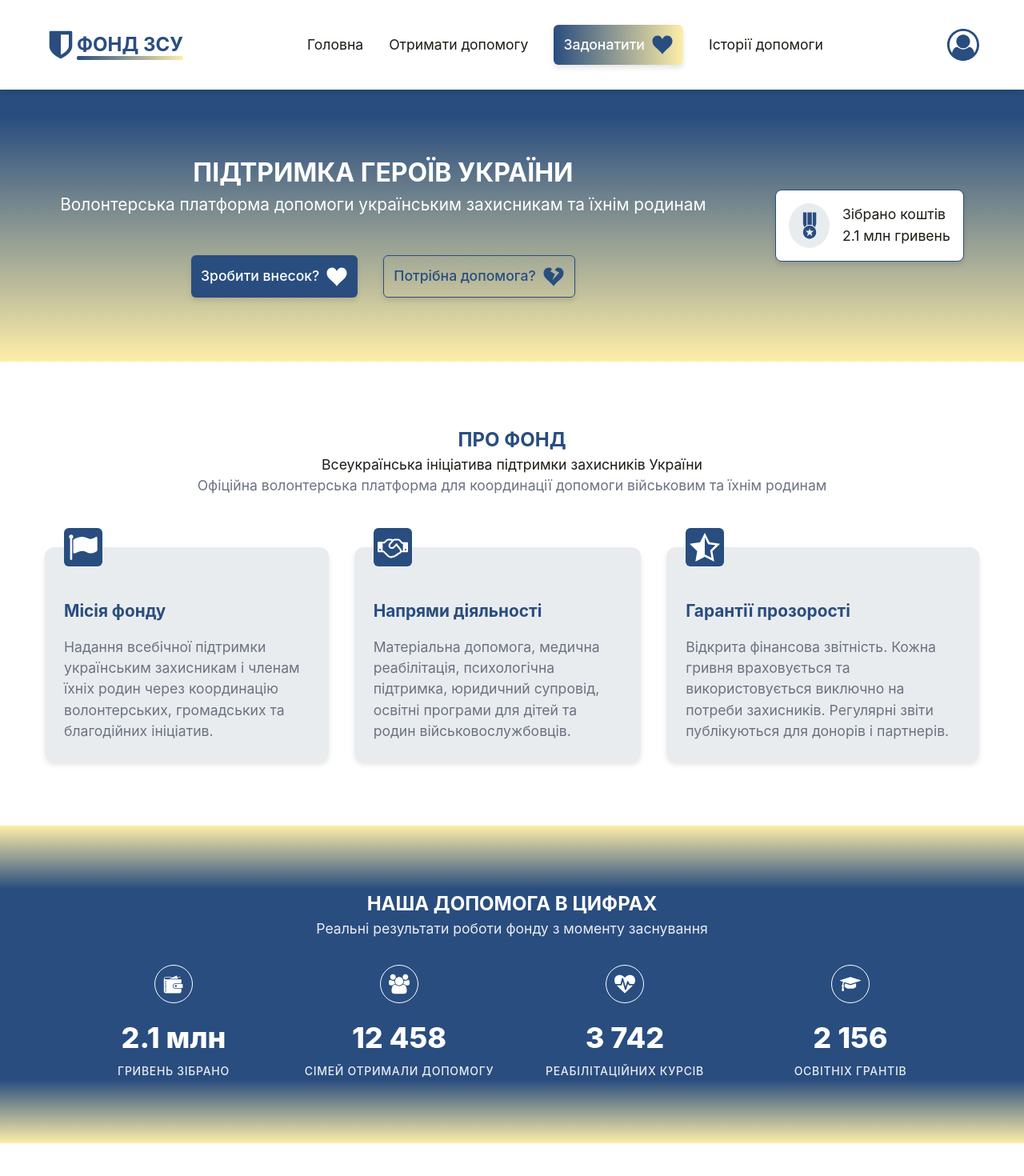
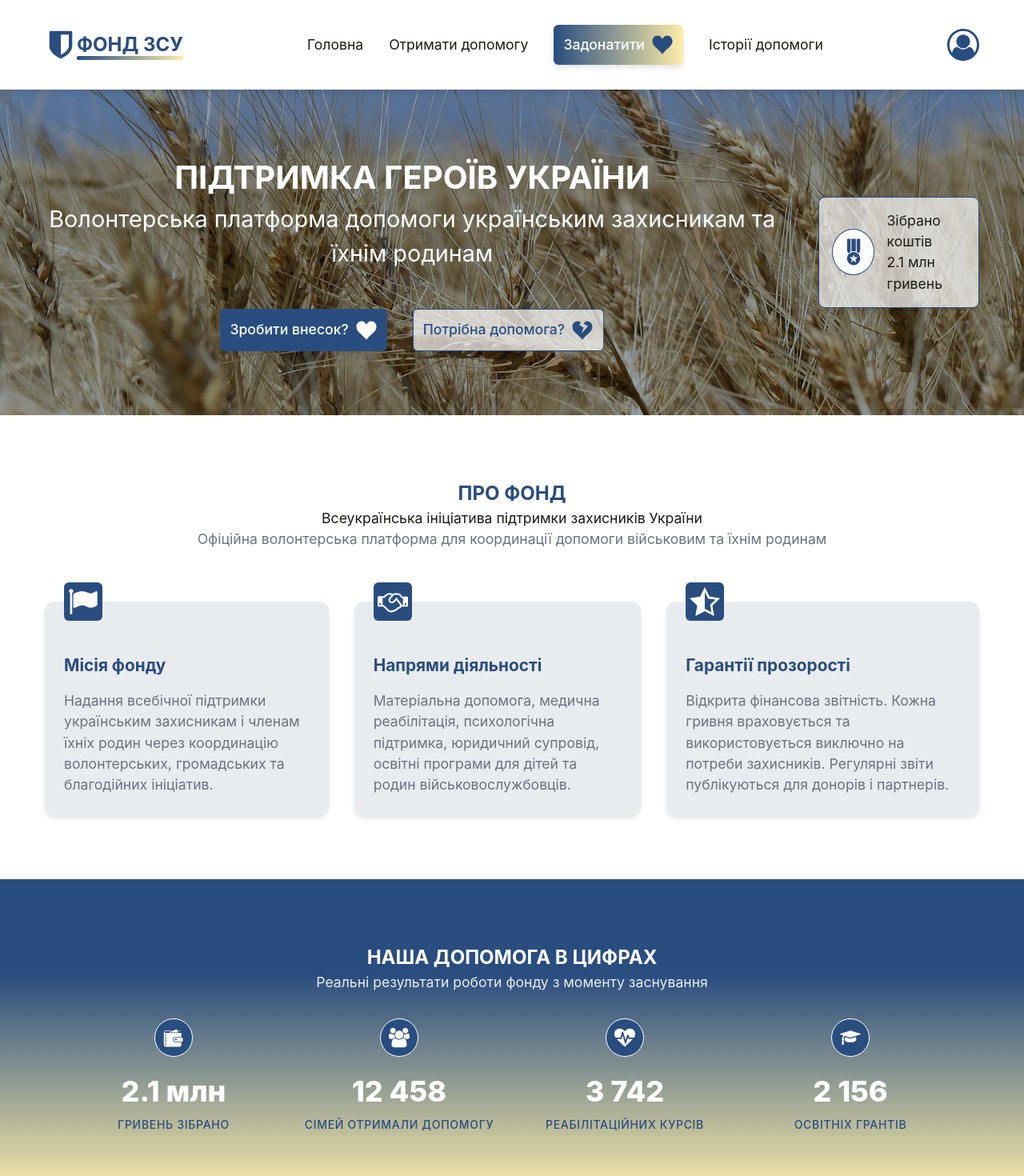
Before and after one commit to HannaTkachenko2204/support-fund-front, a React (Vite) app: page / in a window 1280 px wide. Shown: the top 1470 px of the page at 80% size. Built offline with nearby package versions, Linux system fonts and the light colour scheme.

Commit message:
hero img

```diff
--- a/src/components/Counter/Counter.module.css
+++ b/src/components/Counter/Counter.module.css
@@ -2,7 +2,7 @@
   display: flex;
   gap: 1rem;
   align-items: center;
-  background-color: white;
+  background-color: rgba(255, 255, 255, 0.7);
   padding: 1rem;
   border: 1px solid #294d7f;
   box-shadow: 0 4px 6px rgba(0, 0, 0, 0.1);
@@ -12,8 +12,9 @@
 }
 
 .icon_circ {
-  background-color: #e9ecef;
+  background-color: white;
   border-radius: 50%;
+  border: 1px solid #294d7f;
   padding: 0.5rem;
   display: flex;
   align-items: center;
--- a/src/components/HelpLink/HelpLink.module.css
+++ b/src/components/HelpLink/HelpLink.module.css
@@ -14,7 +14,7 @@
 }
 
 .link_light {
-  background-color: transparent;
+  background-color: rgba(255, 255, 255, 0.7);
   border: 1px solid #294d7f;
   color: #294d7f;
   box-shadow: 0 4px 6px rgba(0, 0, 0, 0.1);
--- a/src/components/HelpNumbers/HelpNumbers.module.css
+++ b/src/components/HelpNumbers/HelpNumbers.module.css
@@ -1,5 +1,5 @@
 .section {
-    background: linear-gradient(to bottom, #feeea8 0%, #294d7f 20%,#294d7f 80%, #feeea8 100%);
+    background: linear-gradient(to bottom, #294d7f 0%, #294d7f 30%, #feeea8 100%);
     color: white;
     padding: 5rem 0;
     text-align: center;
@@ -59,5 +59,5 @@
     font-weight: 500;
     text-transform: uppercase;
     letter-spacing: 0.05em;
-    color: #e9ecef;
+    color: #294d7f;
 }
--- a/src/components/Hero/Hero.module.css
+++ b/src/components/Hero/Hero.module.css
@@ -1,7 +1,13 @@
 .section {
-    background: linear-gradient(to bottom, #294d7f 0%, #294d7f 10%, #feeea8 100%);
-    color: white;
-    padding: 5rem 0;
+  background-image:
+    linear-gradient(rgba(41, 77, 127, 0.5), rgba(41, 77, 127, 0.5)),
+    url('/assets/flag.jpg');
+  background-size: cover;
+  background-position: center;
+  background-repeat: no-repeat;
+  background-blend-mode: multiply;
+  color: white;
+  padding: 5rem 0;
 }
 
 .hero {
@@ -21,12 +27,13 @@
 .title {
     text-transform: uppercase;
     text-align: center;
+    font-size: 2.5rem;
 }
 
 .text {
     margin-bottom: 3rem;
     text-align: center;
-    font-size: 1.3rem;
+    font-size: 1.8rem;
 }
 
 .links {
```
Also changed, not shown: public/assets/flag.jpg (added), public/assets/flag2.jpg (added).
